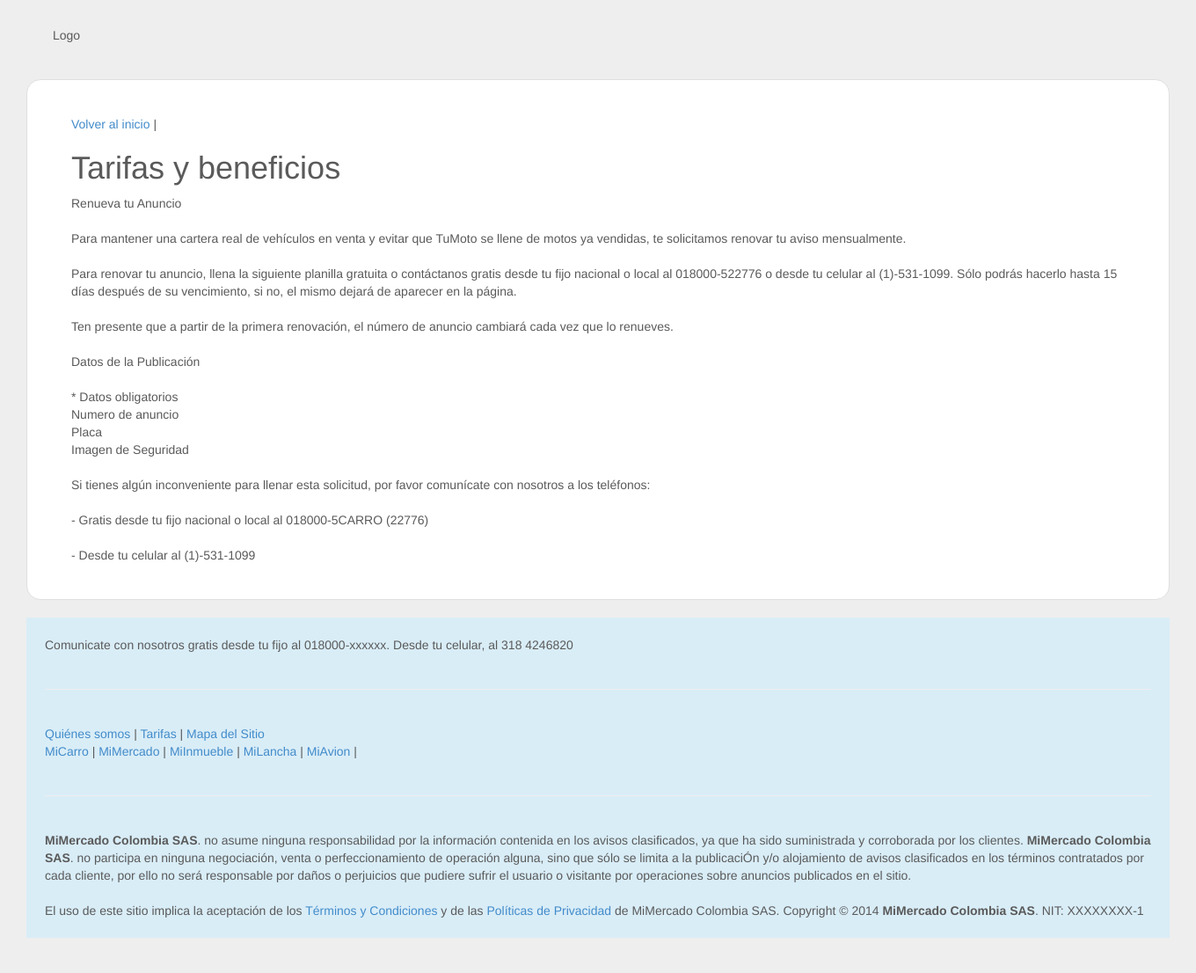
After one commit to andreschabur/appMoto, a Symfony app: template src/miMoto/PortadaBundle/Resources/views/Default/renovarAnuncio.html.twig in a window 1360 px wide. The commit adds this page. Shown: the whole page at 88% size. Run offline with Twig, Linux system fonts and the light colour scheme; the template is opened without the code that fills it, so the values that code supplies are empty; some libraries are stand-ins or nearby versions.

Commit message:
Adicion de tarifas

```diff
--- a/app/Resources/views/frontend.html.twig
+++ b/app/Resources/views/frontend.html.twig
@@ -84,7 +84,7 @@ rel="stylesheet" type="text/css" />#}
                     <hr/>
 
                         <a href="#">Quiénes somos</a> |
-                        <a href="#">Tarifas</a> |
+                        <a href="{{ path('portada_tarifas') }}">Tarifas</a> |
                         <a href="#">Mapa del Sitio</a>
 
                         <br/>
--- a/src/miMoto/LoginBundle/Resources/views/Default/login.html.twig
+++ b/src/miMoto/LoginBundle/Resources/views/Default/login.html.twig
@@ -8,9 +8,9 @@
         <div class="list-group">
             <a class="list-group-item" href="{{ path('usuario_producto_nuevo') }}">Vender mi moto</a>
             <a class="list-group-item" href="{{ path('portada_tarifas') }}">Tarifas</a>
-            <a class="list-group-item" href="#">Modificar anuncio*</a>
-            <a class="list-group-item" href="#">Renovar anuncio*</a>
-            <a class="list-group-item" href="#">Notificar venta*</a>
+            <a class="list-group-item" href="{{ path('modificar_anuncio') }}">Modificar anuncio*</a>
+            <a class="list-group-item" href="{{ path('renovar_anuncio') }}">Renovar anuncio*</a>
+            <a class="list-group-item" href="{{ path('notificar_venta') }}">Notificar venta*</a>
             <a class="list-group-item" href="{{ path('usuario_registro') }}">Regístrate como concesionario</a>
         </div
 {#<li>
--- /dev/null
+++ b/src/miMoto/PortadaBundle/Resources/views/Default/renovarAnuncio.html.twig
@@ -0,0 +1,39 @@
+{% extends '::frontend.html.twig' %}
+
+{% block id 'productos' %}
+{% block title %}Tarifas y beneficios{% endblock %}
+
+{% block content %}
+<a href="{{ path('portada_producto_inicio') }}">Volver al inicio</a> |
+<h1>{{ block('title') }}</h1>
+
+  Renueva tu Anuncio
+  <br/>
+  <br/>
+
+Para mantener una cartera real de vehículos en venta y evitar que TuMoto se llene de motos ya vendidas, te solicitamos renovar tu aviso mensualmente.
+<br/>
+  <br/>
+Para renovar tu anuncio, llena la siguiente planilla gratuita o contáctanos gratis desde tu fijo nacional o local al 018000-522776 o desde tu celular al (1)-531-1099. Sólo podrás hacerlo hasta 15 días después de su vencimiento, si no, el mismo dejará de aparecer en la página.
+<br/>
+  <br/>
+Ten presente que a partir de la primera renovación, el número de anuncio cambiará cada vez que lo renueves.
+<br/>
+  <br/>Datos de la Publicación
+<br/>
+  <br/>* Datos obligatorios
+<br/>
+Numero de anuncio
+<br/>Placa
+<br/>
+Imagen de Seguridad
+<br/>
+<br/>
+Si tienes algún inconveniente para llenar esta solicitud, por favor comunícate con nosotros a los teléfonos:
+
+<br/>
+  <br/>- Gratis desde tu fijo nacional o local al 018000-5CARRO (22776)
+
+<br/>
+  <br/>- Desde tu celular al (1)-531-1099
+    {% endblock %}
```
Also changed, not shown: src/miMoto/PortadaBundle/Controller/PortadaController.php (+12 -0 lines), src/miMoto/PortadaBundle/Resources/config/routing.yml (+12 -0 lines), src/miMoto/PortadaBundle/Resources/views/Default/modificarAnuncio.html.twig (added, +13 -0 lines), src/miMoto/PortadaBundle/Resources/views/Default/notificarVenta.html.twig (added, +18 -0 lines).
